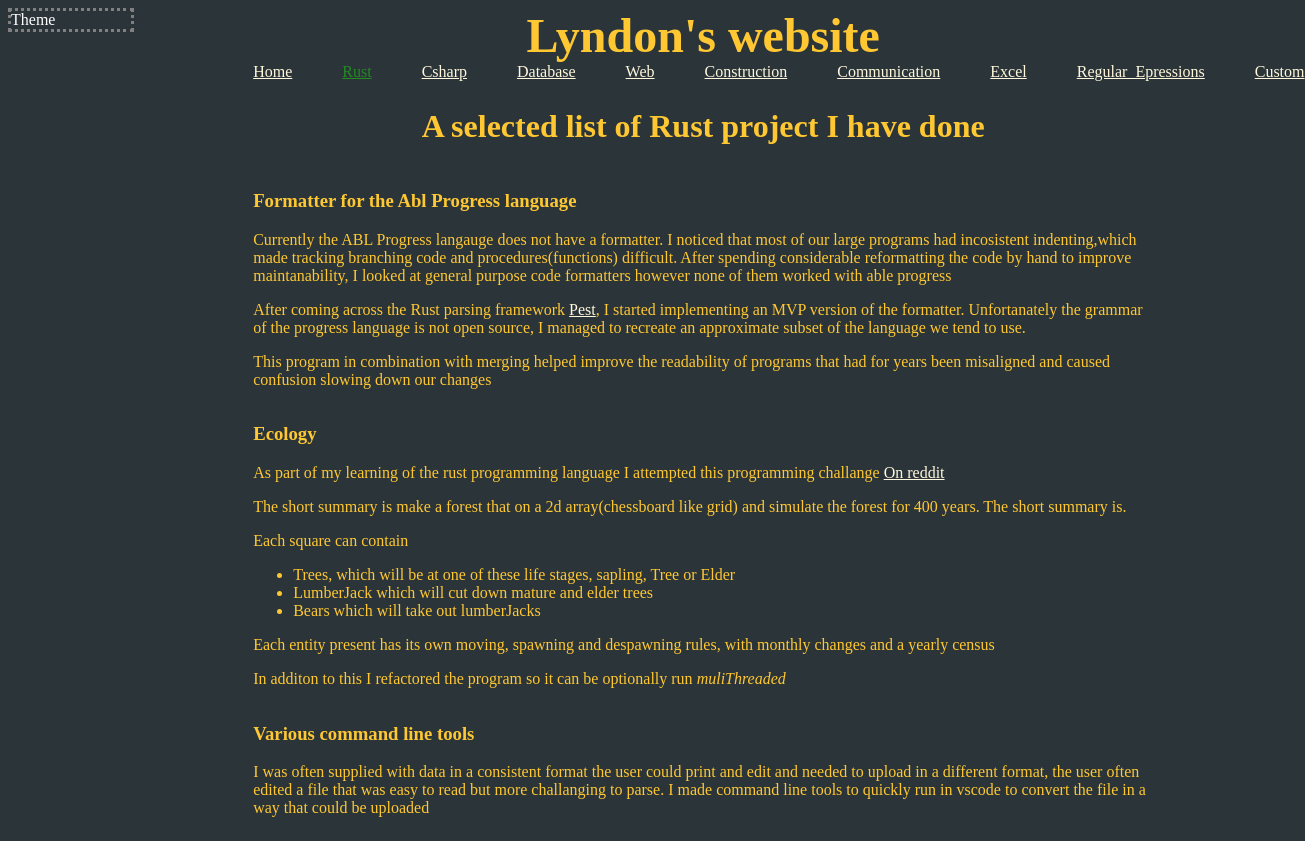
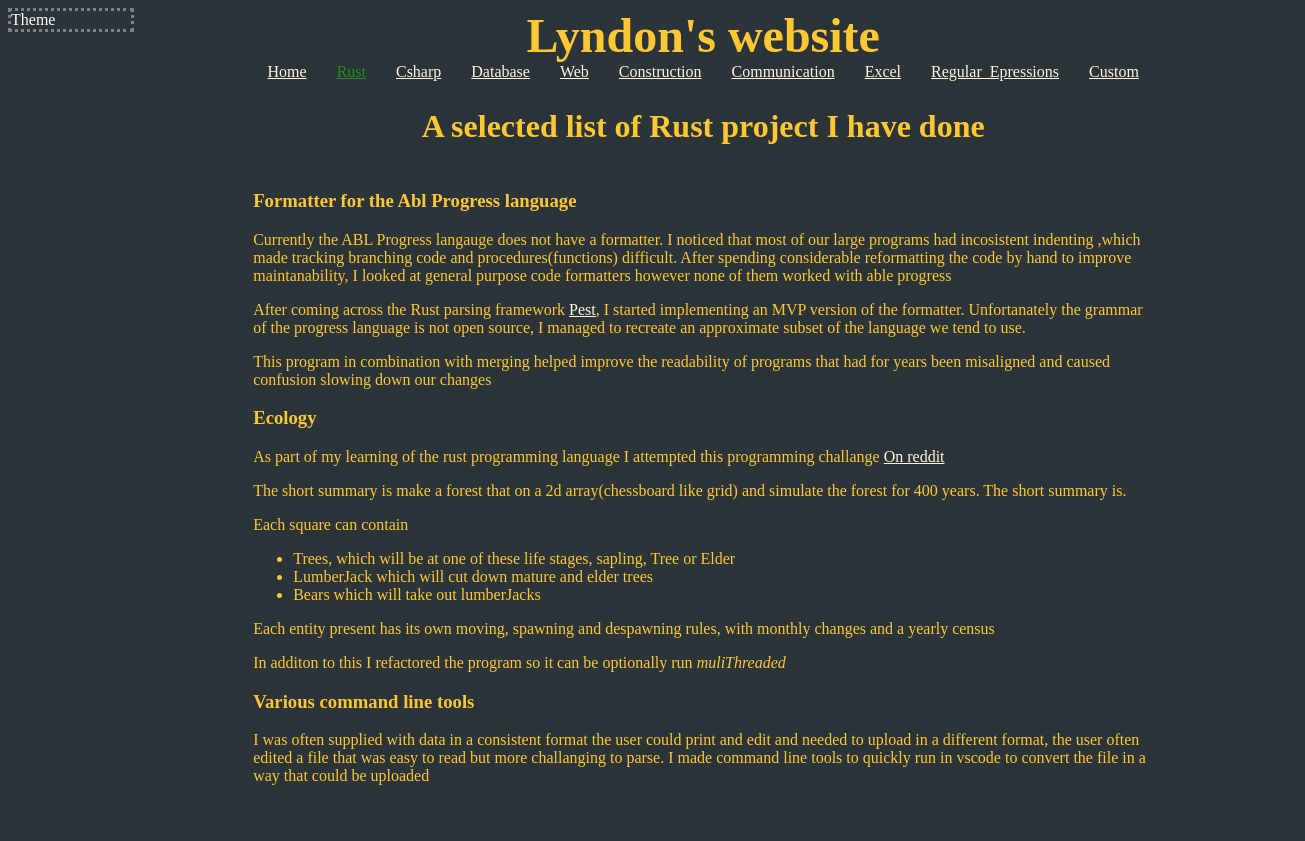
Before and after one commit to Lyndon-Mackay/lyndon-mackay.github.io, a Vue app: page /rust in a window 1280 px wide. Shown: the whole page, 1305 px wide, since content can reach past the window. After the commit the page ends 809 px from the top, so only its background shows below. Built offline with nearby package versions, Linux system fonts and the light colour scheme.

Commit message:
Rust page now uses markdown and fixed grandchild elements not being styled

```diff
--- a/src/assets/main.css
+++ b/src/assets/main.css
@@ -54,7 +54,7 @@ nav {
   color: #b82601;
   margin: auto;
   display: flex;
-  gap: 50px;
+  gap: 30px;
 }
 
 a {
--- /dev/null
+++ b/src/markdown/rust.md
@@ -0,0 +1,36 @@
+### Formatter for the Abl Progress language
+
+Currently the ABL Progress langauge does not have a formatter. I noticed that most of our large programs had incosistent indenting
+,which made tracking branching code and procedures(functions) difficult.
+After spending considerable reformatting the code by hand to improve maintanability,
+I looked at general purpose code formatters however none of them worked with able progress
+
+After coming across the Rust parsing framework [Pest](https://pest.rs/), I started implementing an MVP version of the formatter.
+ Unfortanately the grammar of the progress language is not open source,
+I managed to recreate an approximate subset of the language we tend to use.
+
+This program in combination with merging helped improve the readability of programs that had for years been misaligned
+and caused confusion slowing down our changes
+
+### Ecology
+
+As part of my learning of the rust programming language I attempted this programming challange [On reddit](https://www.reddit.com/r/dailyprogrammer/comments/27h53e/662014_challenge_165_hard_simulated_ecology_the/)
+
+
+The short summary is make a forest that on a 2d array(chessboard like grid) and simulate the forest for 400 years.
+The short summary is.
+
+Each square can contain
+
+*   Trees, which will be at one of these life stages, sapling, Tree or Elder
+*   LumberJack which will cut down mature and elder trees
+*   Bears which will take out lumberJacks
+
+Each entity present has its own moving, spawning and despawning rules, with monthly changes and a yearly census
+
+In additon to this I refactored the program so it can be optionally run _muliThreaded_
+
+### Various command line tools
+
+I was often supplied with data in a consistent format the user could print and edit and needed to upload in a different format,
+the user often edited a file that was easy to read but more challanging to parse. I made command line tools to quickly run in vscode to convert the file in a way that could be uploaded
--- a/src/themes/markdown.ts
+++ b/src/themes/markdown.ts
@@ -4,21 +4,29 @@ import { onMounted, ref, watch } from "vue";
 import { themeStore } from "../stores/themeStore";
 import { storeToRefs } from "pinia";
 import { marked } from 'marked'
-import mk from "../markdown/home.md?raw"
 
 
 
 
 function themeChange() {
-  const thing = document.querySelector("#contents")
-  if (thing == null) {
+  const contents = document.querySelector("#contents")
+  if (contents == null) {
     return
   }
 
-  for (let index = 0; index < thing.children.length; index++) {
+  elementChildrenStyle(contents)
 
-    const element = thing.children[index];
+}
+
+function elementChildrenStyle(el: Element) {
+
+  for (let index = 0; index < el.children.length; index++) {
+
+    const element = el.children[index];
+
+    elementChildrenStyle(element)
     const tag = element.tagName.toLowerCase()
+
 
     element.style.color = elementColour(tag).color
   }
@@ -26,7 +34,8 @@ function themeChange() {
 
 
 
-export const markDownInstance = () => {
+export const markDownInstance = (mk: string) => {
+
 
   const themeStoreInstance = themeStore();
   const { themes, currentTheme } = storeToRefs(themeStoreInstance);
--- a/src/views/HomeView.vue
+++ b/src/views/HomeView.vue
@@ -2,7 +2,10 @@
 import { elementColour } from "../themes/index";
 import * as markdown from "../themes/markdown"
 
-const mkd = markdown.markDownInstance().mkd
+import mk from "../markdown/home.md?raw"
+
+
+const mkd = markdown.markDownInstance(mk).mkd
 </script>
 
 
--- a/src/views/RustView.vue
+++ b/src/views/RustView.vue
@@ -1,60 +1,17 @@
 <script setup lang="ts">
 import { elementColour } from "../themes/index";
+import * as markdown from "../themes/markdown"
+
+import mk from "../markdown/rust.md?raw"
+
+const mkd = markdown.markDownInstance(mk).mkd
+
+
 </script>
 
 <template>
+
   <h2 :style="elementColour('h2')">A selected list of Rust project I have done</h2>
-  <article>
-
-    <h3 :style="elementColour('h3')">Formatter for the Abl Progress language</h3>
-    <p :style="elementColour('p')"> Currently the ABL Progress langauge does not have a formatter.
-      I noticed that most of our large programs had incosistent indenting,which made tracking branching code and
-      procedures(functions) difficult.
-      After spending considerable reformatting the code by hand to improve maintanability, I looked at general purpose
-      code formatters however none of them worked with able progress</p>
-
-    <p>
-      After coming across the Rust parsing framework <a href="https://pest.rs/"> Pest</a>, I started implementing an MVP
-      version of the formatter.
-      Unfortanately the grammar of the progress language is not open source, I managed to recreate an approximate subset
-      of the language we tend to use.
-    </p>
-    <p>
-      This program in combination with merging helped improve the readability of programs that had for years been
-      misaligned and caused confusion slowing down our changes
-    </p>
-  </article>
-
-  <article>
-    <h3 :style="elementColour('h3')">Ecology</h3>
-    <p :style="elementColour('p')">As part of my learning of the rust programming language I attempted this programming
-      challange <a
-        href="https://www.reddit.com/r/dailyprogrammer/comments/27h53e/662014_challenge_165_hard_simulated_ecology_the/">On
-        reddit</a>
-    </p>
-    <p :style="elementColour('p')"> The short summary is make a forest that on a 2d array(chessboard like grid) and
-      simulate the forest for 400
-      years.
-      The short summary is.
-    </p>
-    <p :style="elementColour('p')">Each square can contain</p>
-    <ul>
-      <li :style="elementColour('li')">Trees, which will be at one of these life stages, sapling, Tree or Elder</li>
-      <li :style="elementColour('li')">LumberJack which will cut down mature and elder trees </li>
-      <li :style="elementColour('li')">Bears which will take out lumberJacks</li>
-    </ul>
-    <p :style="elementColour('p')">Each entity present has its own moving, spawning and despawning rules, with monthly
-      changes and a yearly census
-    </p>
-    <p :style="elementColour('p')">In additon to this I refactored the program so it can be optionally run
-      <em>muliThreaded</em>
-    </p>
-  </article>
-
-  <article>
-    <h3 :style="elementColour('h3')">Various command line tools</h3>
-    <p> I was often supplied with data in a consistent format the user could print and edit and needed to upload
-      in a different format, the user often edited a file that was easy to read but more challanging to parse.
-      I made command line tools to quickly run in vscode to convert the file in a way that could be uploaded </p>
+  <article id='contents' v-html="mkd">
   </article>
 </template>
```
Also changed, not shown: src/markdown/home.md (+0 -1 lines), 22 other files (tests, documents, lock files or other folders).
